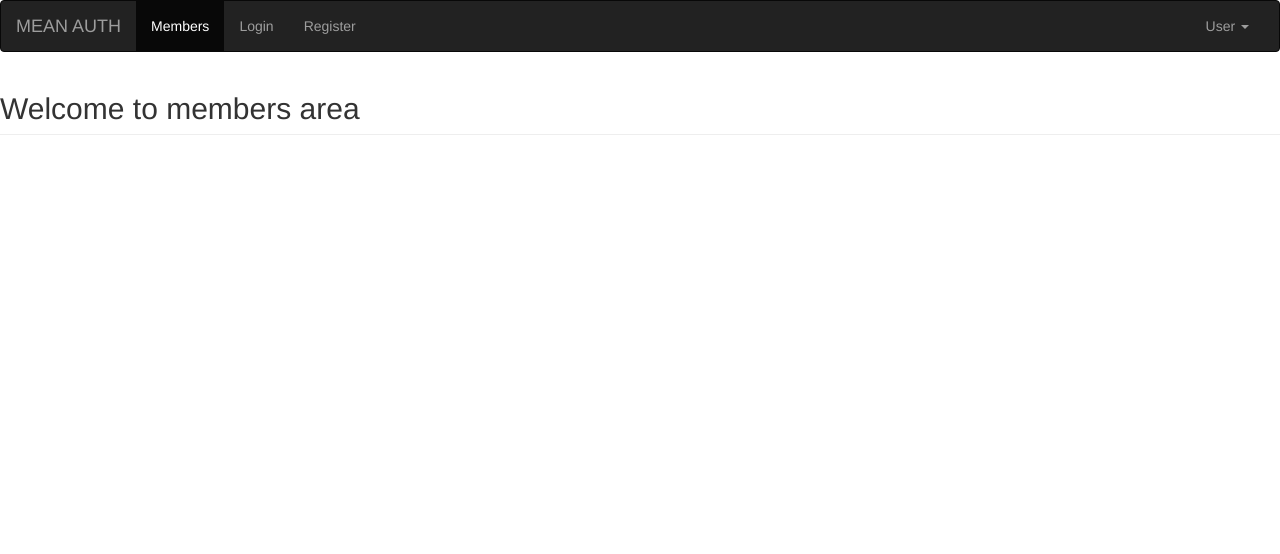
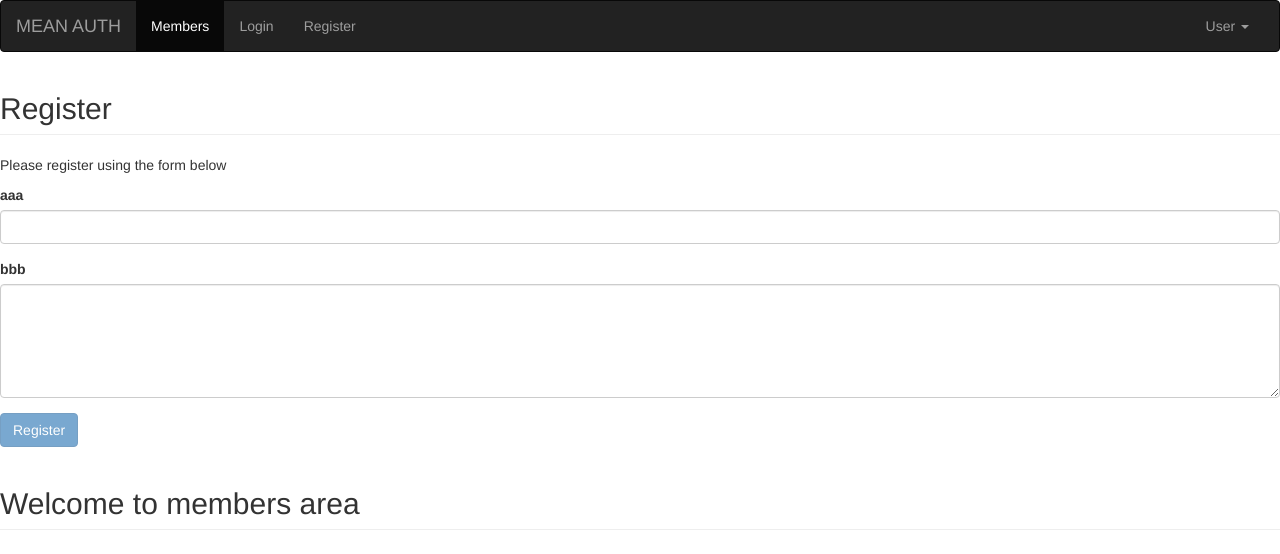
Before and after one commit to a-soliman/node-angular5-auth, an Angular app in the folder client/: page / in a window 1280 px wide. Shown: the top 554 px of the page. Built offline with nearby package versions, Linux system fonts and the light colour scheme.

Commit message:
coded the register form using Angular Reactive forms and bootstrap

```diff
--- a/client/src/app/app.component.html
+++ b/client/src/app/app.component.html
@@ -1,3 +1,4 @@
 <app-nav></app-nav>
 
+<app-register></app-register>
 <app-members></app-members>
--- /dev/null
+++ b/client/src/app/register/register.component.html
@@ -0,0 +1,29 @@
+<h2 class="page-header">Register</h2>
+<p>Please register using the form below</p>
+
+<form [formGroup]="registerForm" (ngSubmit)="register(registerForm.value)" >
+	<div class="form-group">
+		<label for="">aaa</label>
+		<input formControlName="name" type="text" class="form-control">
+
+		<div class="alert alert-danger" *ngIf="!registerForm.controls['name'].valid && registerForm.controls['name'].touched">
+			Name is required..
+		</div>
+	</div>
+
+	<div class="form-group">
+		<label for="">bbb</label>
+		<textarea formControlName="description" name="description" id="" cols="30" rows="5" class="form-control"></textarea>
+
+		<div class="alert alert-danger" *ngIf="!registerForm.controls['description'].valid && registerForm.controls['description'].touched">
+			Description is required..
+		</div>
+	</div>
+
+	<input
+		type="submit"
+		class="btn btn-primary"
+		value="Register"
+		[disabled]="!registerForm.valid"
+		>
+</form>
--- /dev/null
+++ b/client/src/app/register/register.component.ts
@@ -0,0 +1,34 @@
+import { Component, OnInit } from '@angular/core';
+import { FormGroup, FormBuilder, Validators } from '@angular/forms';
+
+@Component({
+  selector: 'app-register',
+  templateUrl: './register.component.html',
+  styleUrls: ['./register.component.css']
+})
+export class RegisterComponent implements OnInit {
+
+	registerForm: FormGroup;
+	post: any;
+	description: string = '';
+	name: string = '';
+
+	constructor( private fb: FormBuilder ) {
+		this.registerForm = fb.group({
+			'name': [ null, Validators.compose([ Validators.required, Validators.minLength(2), Validators.maxLength(12)])],
+			'description': [ null, Validators.compose([ Validators.required, Validators.minLength(4)])]
+		})
+	}
+
+	ngOnInit() {
+	}
+
+	register( userInfo ) {
+		this.name = userInfo.name;
+		this.description = userInfo.description;
+
+		console.log(userInfo)
+		this.registerForm.reset()
+	}
+
+}
```
Also changed, not shown: client/src/app/app.module.ts (+9 -2 lines), client/src/app/register/register.component.css (added), 1 other file (tests, documents, lock files or other folders).
